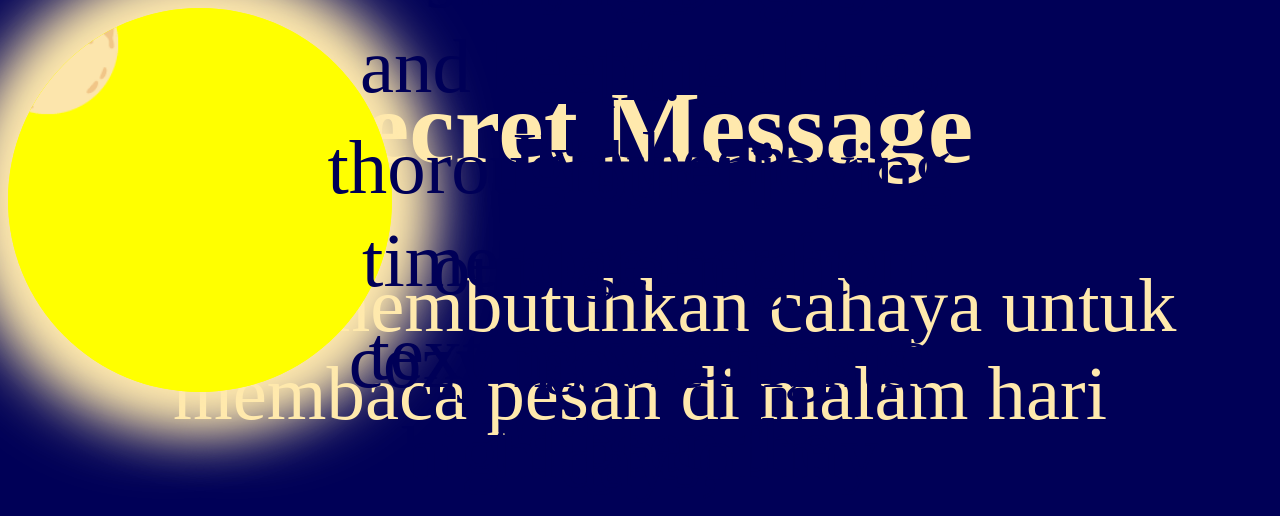
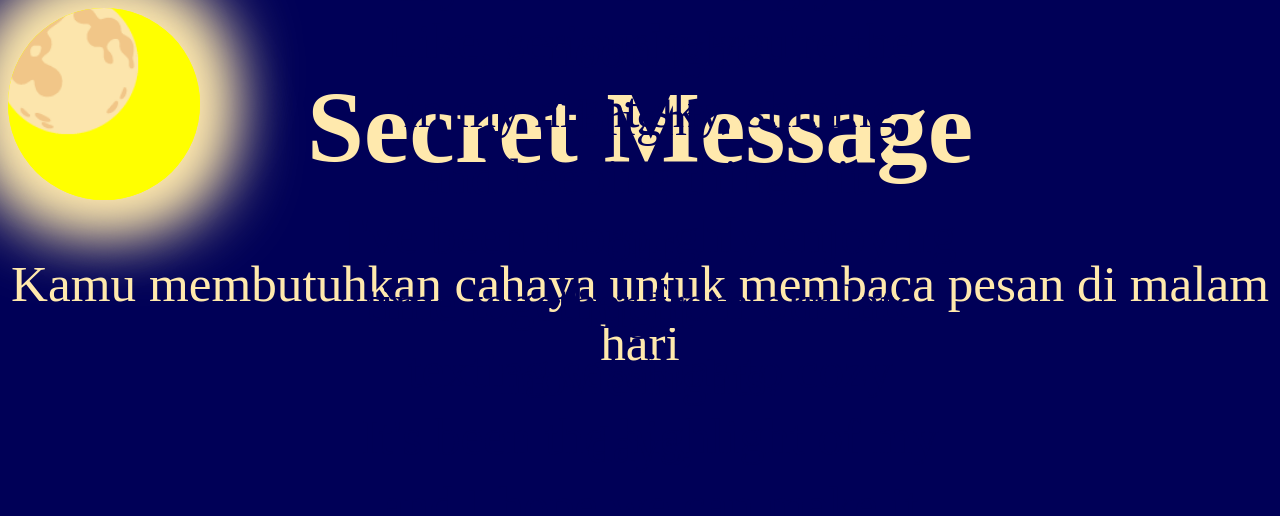
Before and after one commit to alxinero/secret_messagess, a plain HTML site: page index.html in a window 1280 px wide. Shown: the top 516 px of the page. Drawn offline with Linux system fonts and the light colour scheme.

Commit message:
Update style.css

```diff
--- a/style.css
+++ b/style.css
@@ -10,7 +10,7 @@ h1 {
 p {
   color: #ffe9ad;
   text-align: center;
-  font-size: 6vw;
+  font-size: 4vw;
 }
 .message {
 
@@ -18,7 +18,7 @@ p {
   top: 50%;
   left: 50%;
   transform: translate(-50%, -50%);
-  font-size: 4vw;
+  font-size: 3vw;
   text-indent: 20px;
   line-height: 1vh;
   pointer-events: none;
@@ -31,8 +31,8 @@ p {
   position: absolute;
   top: 8px;
   z-index: 9;
-  width: 30vw;
-  height: 30vw;
+  width: 15vw;
+  height: 15vw;
   background-color: #ffff00;
   border-radius: 50%;
   text-align: center;
```
